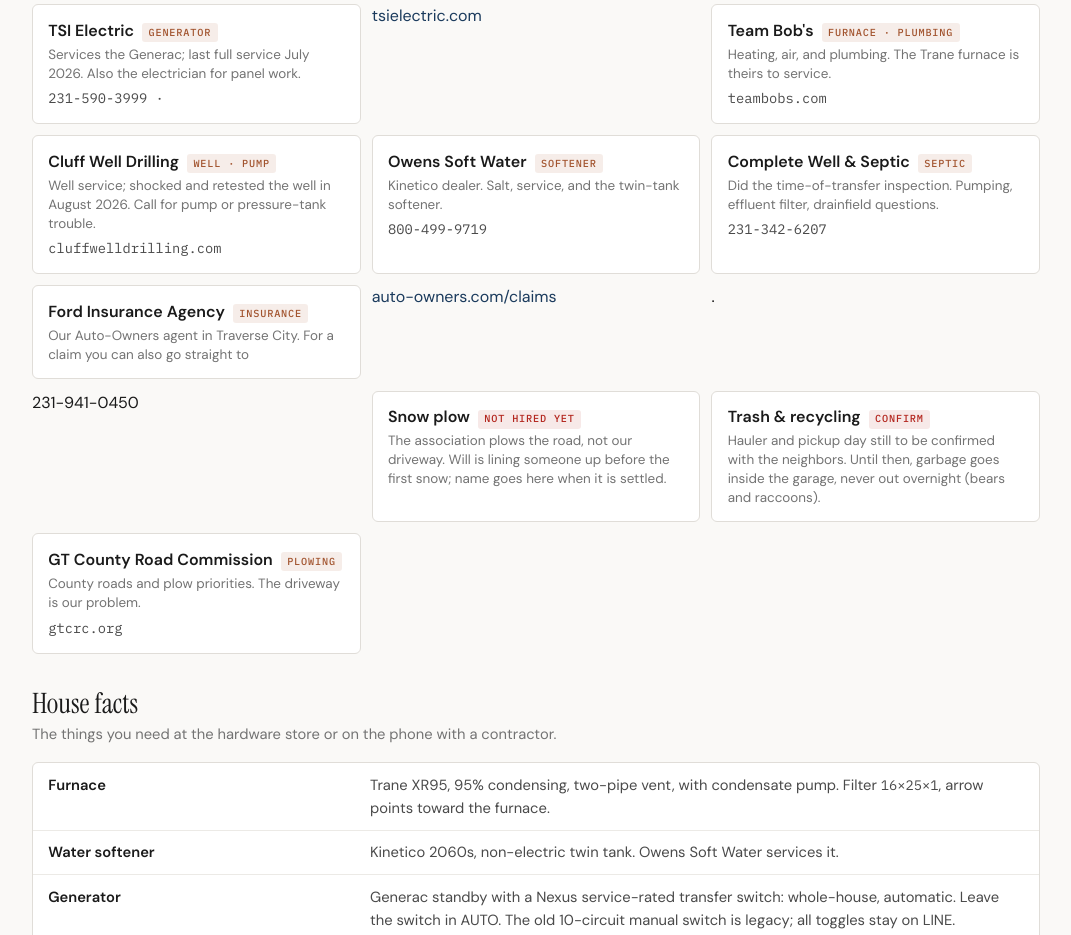
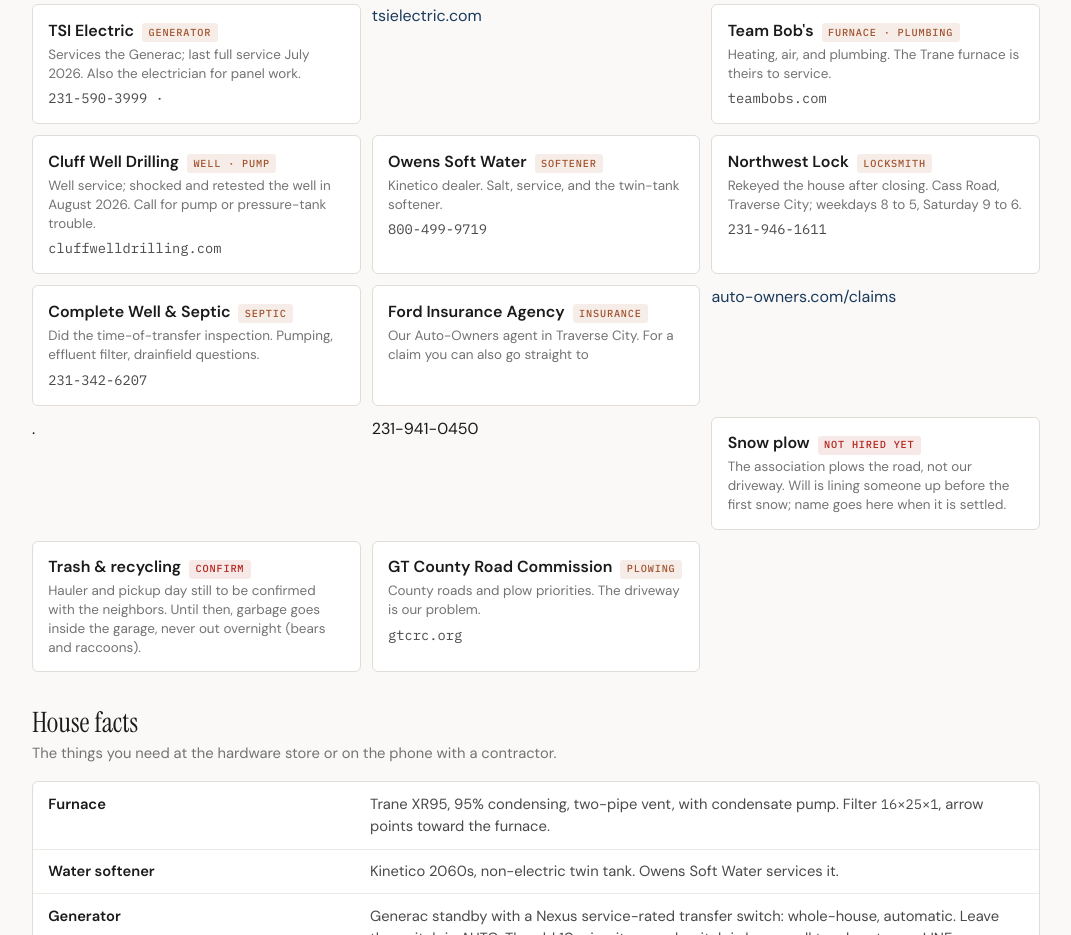
Before and after one commit to willgerken/willgerken.github.io, a plain HTML site: page cedar/index.html in a window 1280 px wide. Shown: the part 3040-3975 px from the top of the page, without its empty margins (104-1175 px from the left). Drawn offline with Linux system fonts and the light colour scheme.

Commit message:
cedar: add Northwest Lock to who-to-call
Co-Authored-By: Claude Fable 5.1 <noreply@anthropic.com>

```diff
--- a/cedar/index.html
+++ b/cedar/index.html
@@ -298,6 +298,11 @@ footer a{color:var(--ink-light)}
       <span class="name">Owens Soft Water <span class="tag call">softener</span></span>
       <span class="note">Kinetico dealer. Salt, service, and the twin-tank softener.</span>
       <span class="phone">800-499-9719</span>
+    </a>
+    <a class="card" href="tel:+12319461611">
+      <span class="name">Northwest Lock <span class="tag call">locksmith</span></span>
+      <span class="note">Rekeyed the house after closing. Cass Road, Traverse City; weekdays 8 to 5, Saturday 9 to 6.</span>
+      <span class="phone">231-946-1611</span>
     </a>
     <a class="card" href="tel:+12313426207">
       <span class="name">Complete Well &amp; Septic <span class="tag call">septic</span></span>
```
